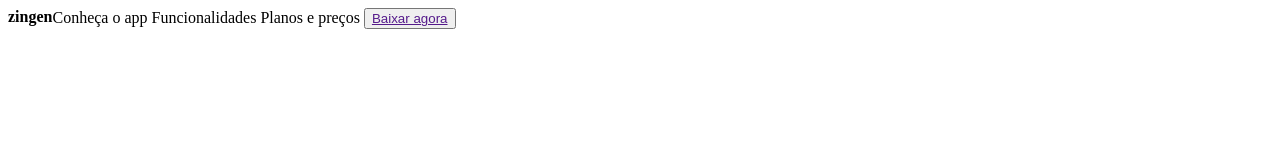
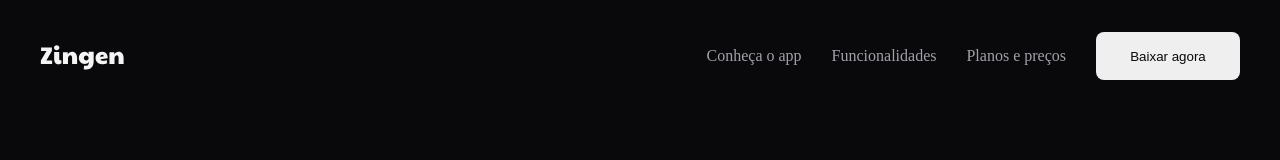
Before and after one commit to martinsromao/projeto-landinpage, a plain HTML site: page index.html in a window 1280 px wide. Drawn offline with Linux system fonts and the light colour scheme.

Commit message:
finalizando o menu

```diff
--- a/index.html
+++ b/index.html
@@ -5,19 +5,30 @@
   <meta name="viewport" content="width=device-width, initial-scale=1.0">
   <title>zingen -karaokê</title>
   <link rel="stylesheet" href="style/index.css">
+  <link rel="preconnect" href="https://fonts.googleapis.com">
+  <link rel="preconnect" href="https://fonts.gstatic.com" crossorigin>
+  <link href="https://fonts.googleapis.com/css2?family=Archivo:ital,wght@0,100..900;1,100..900&family=Inter:ital,opsz,wght@0,14..32,100..900;1,14..32,100..900&family=Poppins:ital,wght@0,100;0,200;0,300;0,400;0,500;0,600;0,700;0,800;0,900;1,100;1,200;1,300;1,400;1,500;1,600;1,700;1,800;1,900&display=swap" rel="stylesheet">
 </head>
 <body>
+  <div class="contender">
+
   <header>
     <div class="menu">
-      <div class="logo"><strong>zingen</strong></div>
-      <div>
-        <link>Conheça o app</link>
-        <link>Funcionalidades</link>
-        <link>Planos e preços</link>
+      <div class="logo">
+        <img src="assets/icone/Logo.svg" alt="Logo">
+      </div>
+
+      <div class="menu2">
+        <a href="">Conheça o app</a>
+        <a href="">Funcionalidades</a>
+        <a href="">Planos e preços</a></div>
+
         <button><a href="">Baixar agora</a></button>
 
-      </div>
-    </div>
+
+    </div><!-- menu -->
+
   </header>
+</div> <!-- contender -->
 </body>
 </html>
--- a/style/goblal.css
+++ b/style/goblal.css
@@ -2,7 +2,41 @@
   margin: 0;
 padding: 0;
 box-sizing: border-box;
+background-color: var(--background-color);
+
+--font-family: "Inter", sans-serif;
+--h1:800 64px/120%;
+--h2:800 48px/120%;
+--h3: 800 32px/120%;
+--span:500 14px/100%;
+--Parágrafo:400 16px/160%;
+
+--h1-mobile: 800 40px/120%;
+--h2-mobile: 800 24px/120%;
+--h3-mobile: 800 20px/120%;
+--span-mobile: 500 14px/100%;
+--Parágrafo-mobile: 400 16px/160%;
+
+
+
+
+--brand-gradient:#FC4A1A;
+--brand-gradient2: #F7B733;
+--brand-color-primary: #F7B733;
+--brand-color-secondary: #FC4A1A;
+--background-color:#09090B ;
+--surface-color:#18181B ;
+--stroke-color:#27272A  ;
+--text-color-secondary:#A1A1AA  ;
+--text-color-primary:#F4F4F5 ;
+
+
+
 }
 html,body{
   height: 100%;
 }
+.contender{
+  max-width: calc(100% - 64px);
+ margin: 0 auto;
+}
--- a/style/header.css
+++ b/style/header.css
@@ -1,8 +1,51 @@
 header{
-  width: 100%;
+  width:100%;
+
+
+
 }
 
 
 .menu{
   display: flex;
+  align-items: center;
+  padding-block: 24px;
+
 }
+  .logo{
+  margin-right: auto;
+  }
+  .menu2{
+    display: flex;
+  }
+  .menu2 a{
+
+    margin-right: 30px;
+    color: var(--text-color-secondary);
+    text-decoration: none;
+
+
+   }
+
+  button{
+    width: 144px;
+    height: 48px;
+    border-radius: 8px;
+    cursor: pointer;
+    border: none;
+
+    }
+    button:hover{
+      background: linear-gradient(to left,  #F7B733, #FC4A1A);
+
+    }
+button a{
+    text-decoration: none;
+    color: var(--background-color);
+    }
+
+@media screen and (max-width: 727px) {
+  .menu2{
+    display: none;
+  }
+}
```
Also changed, not shown: assets/Music bars.png (added), assets/icone/Logo.svg (added).
